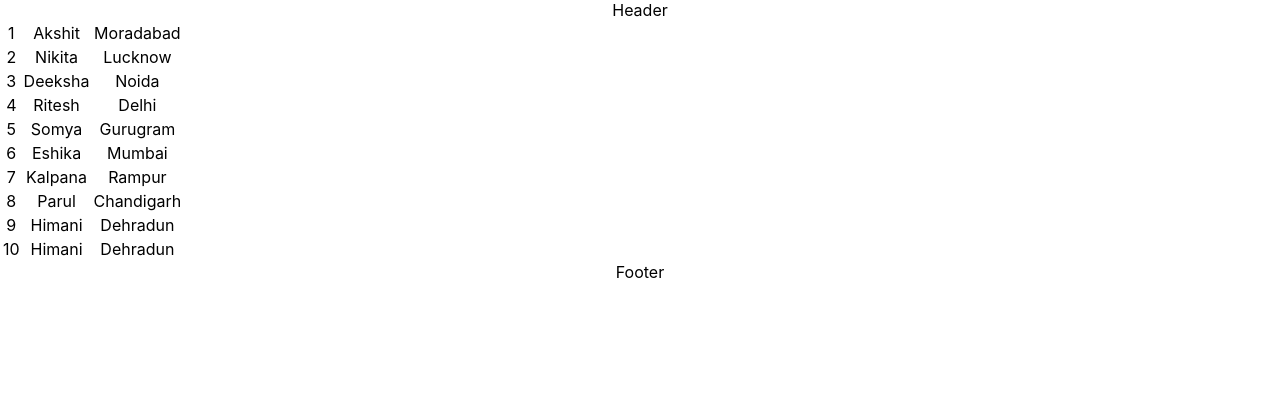
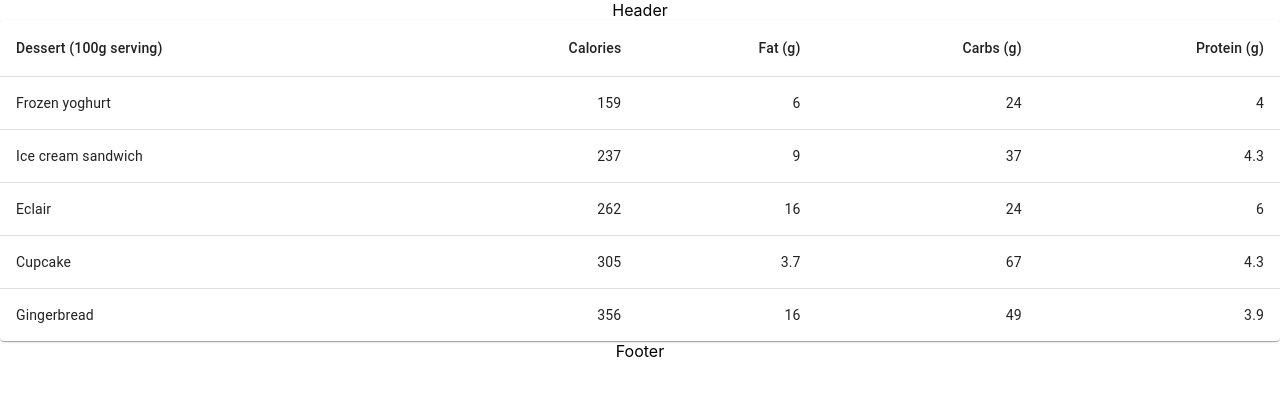
Before and after one commit to Ankurraj001/learn-react, a React (Create React App) app: page / in a window 1280 px wide. Shown: the top 396 px of the page. Built offline with nearby package versions, Linux system fonts and the light colour scheme.

Commit message:
table added

```diff
--- a/package.json
+++ b/package.json
@@ -3,6 +3,9 @@
   "version": "0.1.0",
   "private": true,
   "dependencies": {
+    "@emotion/react": "^11.9.3",
+    "@emotion/styled": "^11.9.3",
+    "@mui/material": "^5.8.5",
     "@testing-library/jest-dom": "^5.16.4",
     "@testing-library/react": "^13.2.0",
     "@testing-library/user-event": "^13.5.0",
--- a/src/Components/Router.js
+++ b/src/Components/Router.js
@@ -3,11 +3,12 @@
 import ReadFile from './ReadFile';
 import About from './About';
 import Data from './Data';
+import Table from './Table';
 
 
 const Router = () => {
     const routes = useRoutes([
-        { path: '/', element: <Data /> },
+        { path: '/', element: <Table /> },
         { path: 'about', element: <About /> },
     ]);
 
--- a/src/Components/Table.js
+++ b/src/Components/Table.js
@@ -0,0 +1,54 @@
+import * as React from 'react';
+import Table from '@mui/material/Table';
+import TableBody from '@mui/material/TableBody';
+import TableCell from '@mui/material/TableCell';
+import TableContainer from '@mui/material/TableContainer';
+import TableHead from '@mui/material/TableHead';
+import TableRow from '@mui/material/TableRow';
+import Paper from '@mui/material/Paper';
+
+function createData(name, calories, fat, carbs, protein) {
+  return { name, calories, fat, carbs, protein };
+}
+
+const rows = [
+  createData('Frozen yoghurt', 159, 6.0, 24, 4.0),
+  createData('Ice cream sandwich', 237, 9.0, 37, 4.3),
+  createData('Eclair', 262, 16.0, 24, 6.0),
+  createData('Cupcake', 305, 3.7, 67, 4.3),
+  createData('Gingerbread', 356, 16.0, 49, 3.9),
+];
+
+export default function BasicTable() {
+  return (
+    <TableContainer component={Paper}>
+      <Table sx={{ minWidth: 650 }} aria-label="simple table">
+        <TableHead>
+          <TableRow>
+            <TableCell>Dessert (100g serving)</TableCell>
+            <TableCell align="right">Calories</TableCell>
+            <TableCell align="right">Fat&nbsp;(g)</TableCell>
+            <TableCell align="right">Carbs&nbsp;(g)</TableCell>
+            <TableCell align="right">Protein&nbsp;(g)</TableCell>
+          </TableRow>
+        </TableHead>
+        <TableBody>
+          {rows.map((row) => (
+            <TableRow
+              key={row.name}
+              sx={{ '&:last-child td, &:last-child th': { border: 0 } }}
+            >
+              <TableCell component="th" scope="row">
+                {row.name}
+              </TableCell>
+              <TableCell align="right">{row.calories}</TableCell>
+              <TableCell align="right">{row.fat}</TableCell>
+              <TableCell align="right">{row.carbs}</TableCell>
+              <TableCell align="right">{row.protein}</TableCell>
+            </TableRow>
+          ))}
+        </TableBody>
+      </Table>
+    </TableContainer>
+  );
+}
```
Also changed, not shown: 1 other file (tests, documents, lock files or other folders).
